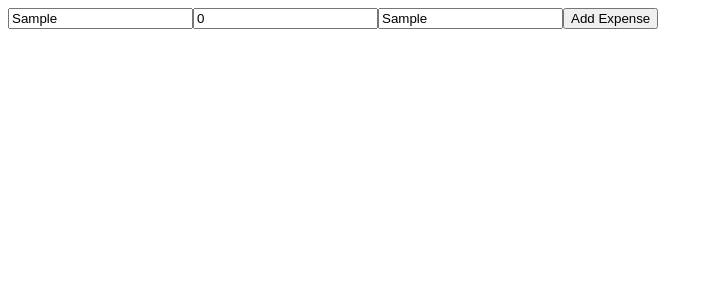
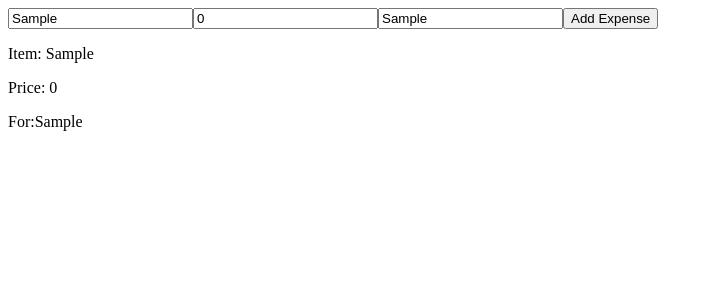
Before and after one commit to cd-queue/expense-tracker, a React (Vite) app: page / in a window 1280 px wide. Both pictures are taken after typing "Sample", "Sample" into the empty fields and a click on the button "Add Expense". Shown: the top 300 px of the page, without its empty margins (0-713 px from the left). Built offline with nearby package versions, Linux system fonts and the light colour scheme.

Commit message:
created expenselist

```diff
--- a/src/App.jsx
+++ b/src/App.jsx
@@ -1,5 +1,6 @@
 import { useState } from 'react';
 import ExpenseForm from './components/ExpenseForm';
+import ExpenseList from './components/ExpenseList';
 import './App.css';
 
 function App() {
@@ -17,6 +18,7 @@ function App() {
   return (
     <>
       <ExpenseForm addExpense={addExpense}/>
+      <ExpenseList expenses={expenses}/>
     </>
   )
 }
--- a/src/components/ExpenseList.jsx
+++ b/src/components/ExpenseList.jsx
@@ -1,8 +1,18 @@
 import React from 'react'
 
-const ExpenseList = () => {
+const ExpenseList = ({expenses}) => {
   return (
-    <div>ExpenseList</div>
+    <>
+      {expenses.map(item => {
+        return (
+          <div key={item.title}>
+          <p>Item: {item.title}</p>
+          <p>Price: {item.amount}</p>
+          <p>For:{item.category}</p>
+          </div>
+        )
+      })}
+    </>
   )
 }
 
```
